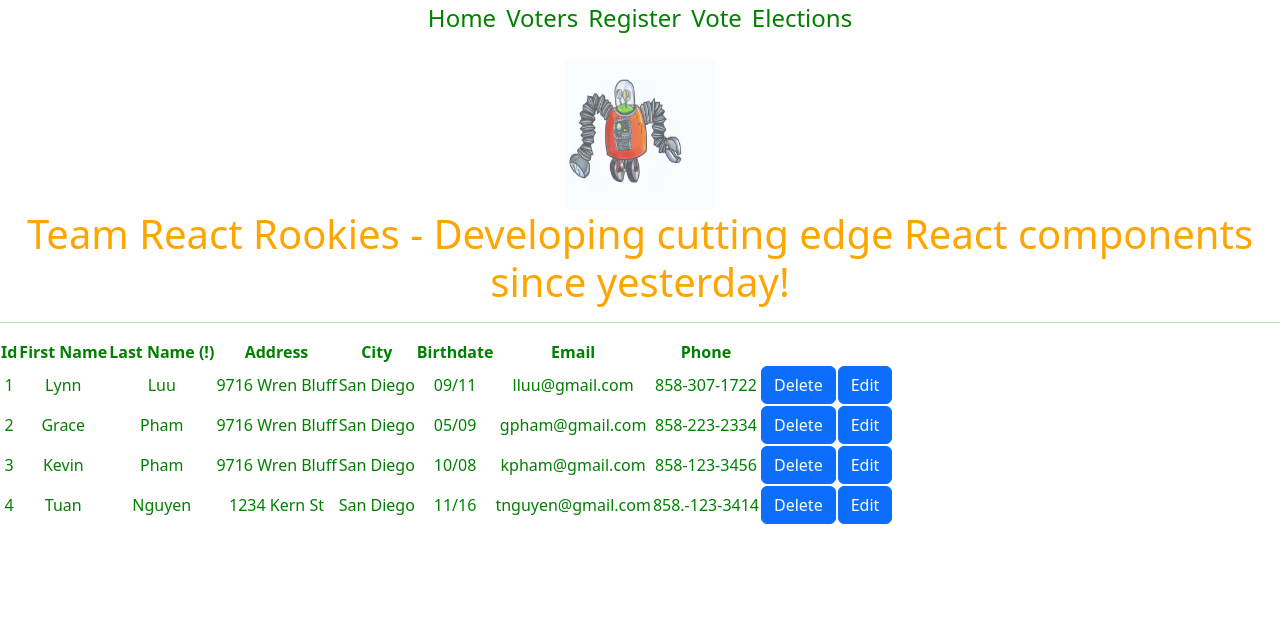
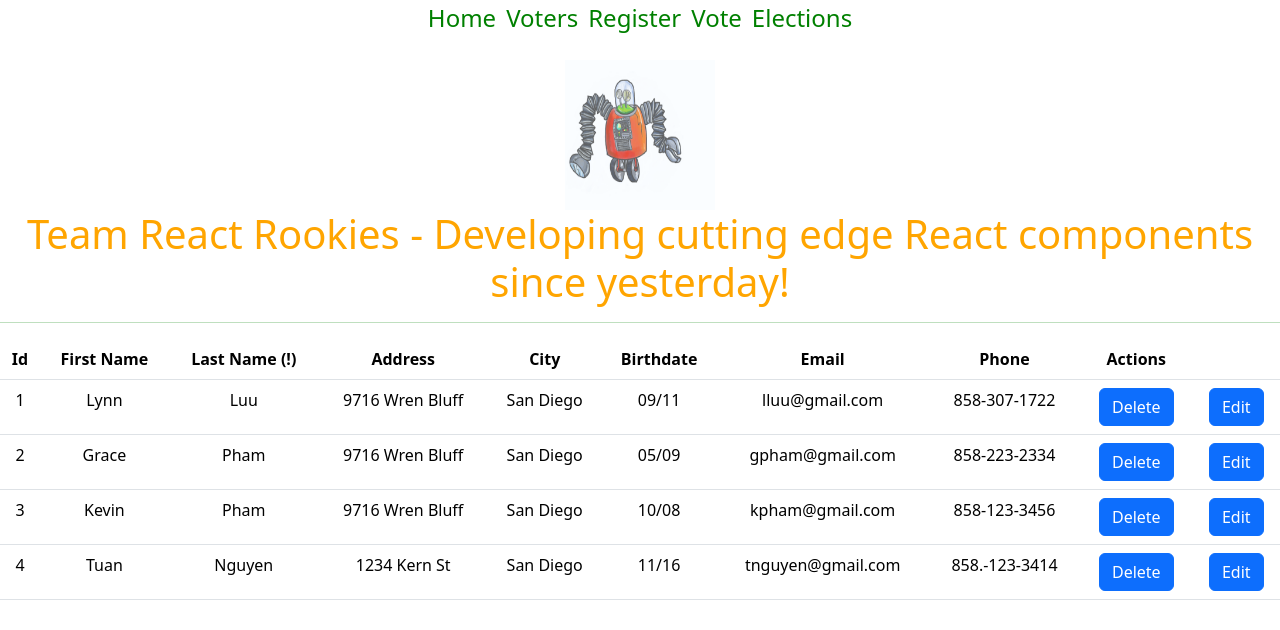
Before and after one commit to agermenos/bootcamp, a React (Create React App) app: page /voters in a window 1280 px wide. Shown: the top 630 px of the page. Built offline with nearby package versions, Linux system fonts and the light colour scheme; data requests are answered from the project's data file.

Commit message:
Pretty tables

```diff
--- a/src/components/BallotTable.js
+++ b/src/components/BallotTable.js
@@ -12,11 +12,12 @@ function BallotTable ({ballots}) {
     return  (
         <div>
         <h1>Ballots to vote on: </h1>
-        <table>
+        <table className="table">
                 <thead>
                     <tr>
                         <th>Ballot Id</th>
                         <th>Ballot Description</th>
+                        <th>Actions</th>
                     </tr>
                 </thead>
                 <tbody>
--- a/src/components/RegTable.js
+++ b/src/components/RegTable.js
@@ -15,7 +15,7 @@ function RegTable ({regs, editRegId, onDelete, onEdit, onSave, onSort }) {
     }
 
     return  (
-        <table>
+        <table className="table">
                 <thead>
                     <tr>
                         <th>Id</th>
@@ -26,6 +26,8 @@ function RegTable ({regs, editRegId, onDelete, onEdit, onSave, onSort }) {
                         <th>Birthdate</th>
                         <th>Email</th>
                         <th>Phone</th>
+                        <th>Actions</th>
+                        <th></th>
                     </tr>
                 </thead>
                 <tbody>
```
